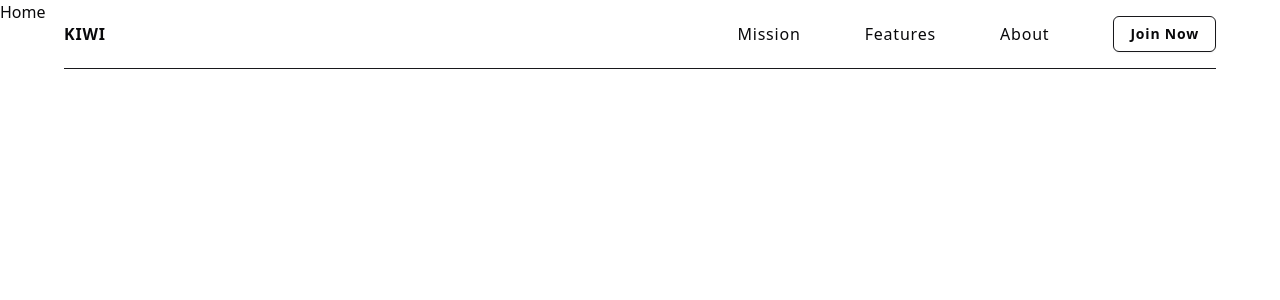
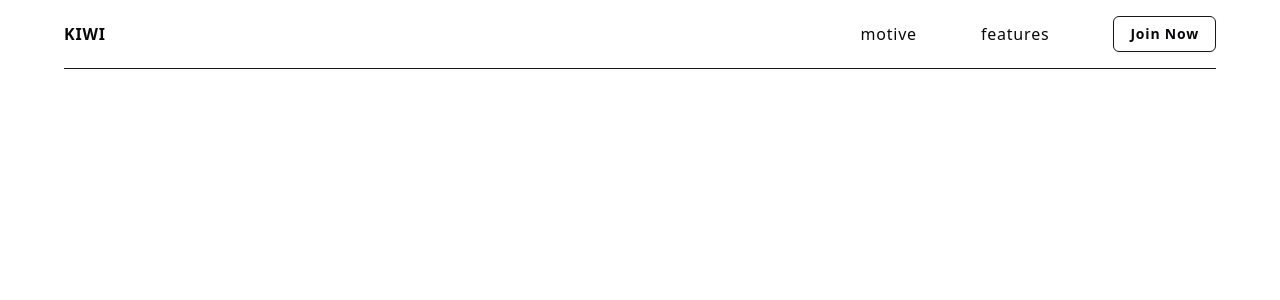
Before and after one commit to alex-yng/lctracker, a Next.js app: page / in a window 1280 px wide. Shown: the top 300 px of the page. Built offline with nearby package versions, Linux system fonts and the light colour scheme.

Commit message:
feat: redid header links

```diff
--- a/app/page.tsx
+++ b/app/page.tsx
@@ -1,5 +1,5 @@
 const Home = () => {
-  return <div className=''>Home</div>;
+  return <main className=''></main>;
 };
 
 export default Home;
--- a/const/index.ts
+++ b/const/index.ts
@@ -1,5 +1,4 @@
 export const headerLinks = [
-  { href: "#mission", name: "Mission" },
-  { href: "#features", name: "Features" },
-  { href: "#about", name: "About" },
+  { href: "#motive", name: "motive" },
+  { href: "#features", name: "features" },
 ];
```
